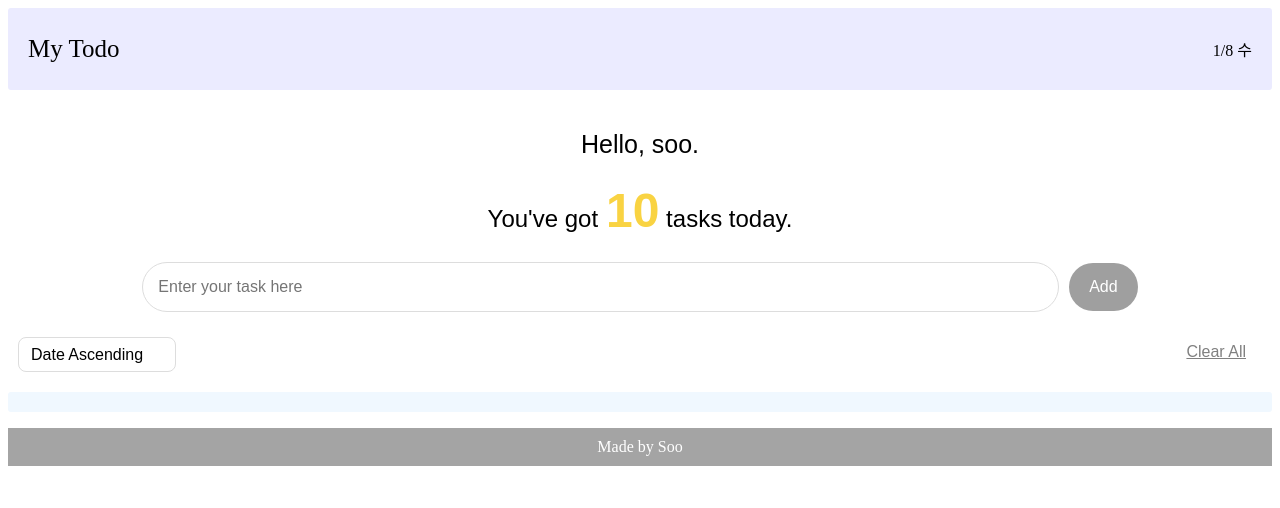
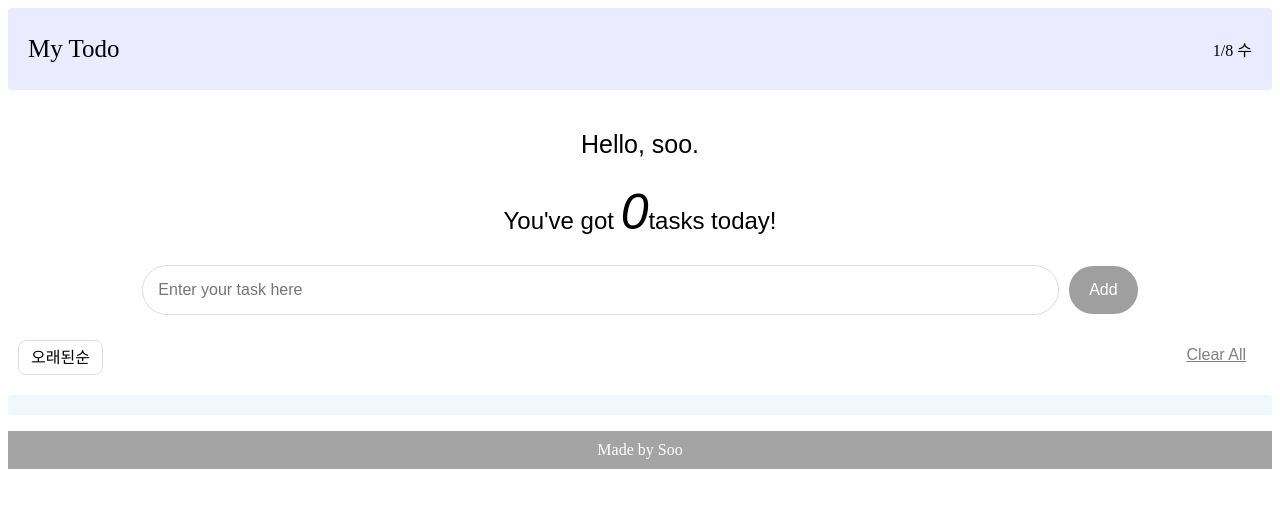
Before and after one commit to blackcat417/Vue-project, a Vue app: page / in a window 1280 px wide. Shown: the top 508 px of the page. Built offline with nearby package versions, Linux system fonts and the light colour scheme.

Commit message:
list edit

```diff
--- a/src/App.vue
+++ b/src/App.vue
@@ -1,7 +1,7 @@
 <template>
   <div id="app">
     <TodoHeader />
-    <TodoTitle />
+    <TodoTitle v-bind:propsdata="checkCount" />
     <TodoInput v-on:addItem="addOneItem" />
     <TodoController v-on:clearAll="clearAllItems" />
     <TodoList
@@ -28,7 +28,42 @@ export default {
       todoItems: [],
     };
   },
+  computed: {
+    checkCount() {
+      const checkLeftItems = () => {
+        let leftCount = 0;
+        for (let i = 0; i < this.todoItems.length; i++) {
+          if (this.todoItems[i].completed === false) {
+            leftCount++;
+          }
+        }
+        return leftCount;
+      };
+      const count = {
+        total: this.todoItems.length,
+        left: checkLeftItems(),
+      };
+      return count;
+    },
+  },
   methods: {
+    sortTodoLatest() {
+      this.todoItems.sort(function (a, b) {
+        return b.time - a.time;
+      });
+    },
+    sortTodoOldest() {
+      this.todoItems.sort(function (a, b) {
+        return a.time - b.time;
+      });
+    },
+    sortAllItem(selectedSort) {
+      if (selectedSort.value === "date-desc") {
+        this.sortTodoLatest();
+      } else if (selectedSort.value === "date-asc") {
+        this.sortTodoOldest();
+      }
+    },
     clearAllItem() {
       this.todoItems = [];
       localStorage.clear();
@@ -55,6 +90,9 @@ export default {
       this.todoItems = [];
       localStorage.clear();
     },
+  },
+  mounted() {
+    this.sortTodoOldest();
   },
   created() {
     if (localStorage.length > 0) {
--- a/src/components/TodoController.vue
+++ b/src/components/TodoController.vue
@@ -1,11 +1,15 @@
 <template>
   <div class="controller">
     <div class="select">
-      <select name="order" id="order" class="selectbox">
-        <option value="date-asc">Date Ascending</option>
-        <option value="date-desc">Date Descending</option>
-        <option value="name-asc">Name Ascending</option>
-        <option value="name-desc">Name Descending</option>
+      <select
+        name="order"
+        id="order"
+        class="selectbox"
+        v-model="selected"
+        v-on:change="sortTodo"
+      >
+        <option value="date-asc">오래된순</option>
+        <option value="date-desc">최신순</option>
       </select>
     </div>
     <button class="clear" v-on:click="clearTodo">Clear All</button>
@@ -14,9 +18,17 @@
 
 <script>
 export default {
+  data() {
+    return {
+      selected: "date-asc",
+    };
+  },
   methods: {
     clearTodo() {
       this.$emit("clearAll");
+    },
+    sortTodo() {
+      this.$emit("sortItem", { value: this.selected });
     },
   },
 };
--- a/src/components/TodoTitle.vue
+++ b/src/components/TodoTitle.vue
@@ -2,14 +2,22 @@
   <div class="title">
     <p class="title__message">{{ message }}</p>
     <p class="title__task">
-      You've got<span class="title__task-total">{{ taskTotal }}</span> tasks
-      today.
+      <span class="title__task-top">You've got </span>
+      <span class="title__task-count">
+        <em class="title__task-left">{{ propsdata.left }}</em>
+        <em v-if="propsdata.total" class="title__task-total"
+          >&nbsp; / {{ propsdata.total }}</em
+        >
+      </span>
+      <span class="title__task-bottom">tasks today!</span>
+      <span class="title__task-info"></span>
     </p>
   </div>
 </template>
 
 <script>
 export default {
+  props: ["propsdata"],
   data() {
     return {
       message: "Hello, soo.",
@@ -36,11 +44,14 @@ export default {
   font-size: 24px;
   font-weight: 500;
 }
-
+.title__task-left {
+  font-size: 50px;
+  font-weight: 500;
+}
 .title__task-total {
-  font-size: 48px;
+  font-size: 30px;
   font-weight: 700;
   color: #f9d342; /* 강조 색상 */
-  margin-left: 8px;
+  margin-right: 8px;
 }
 </style>
```
